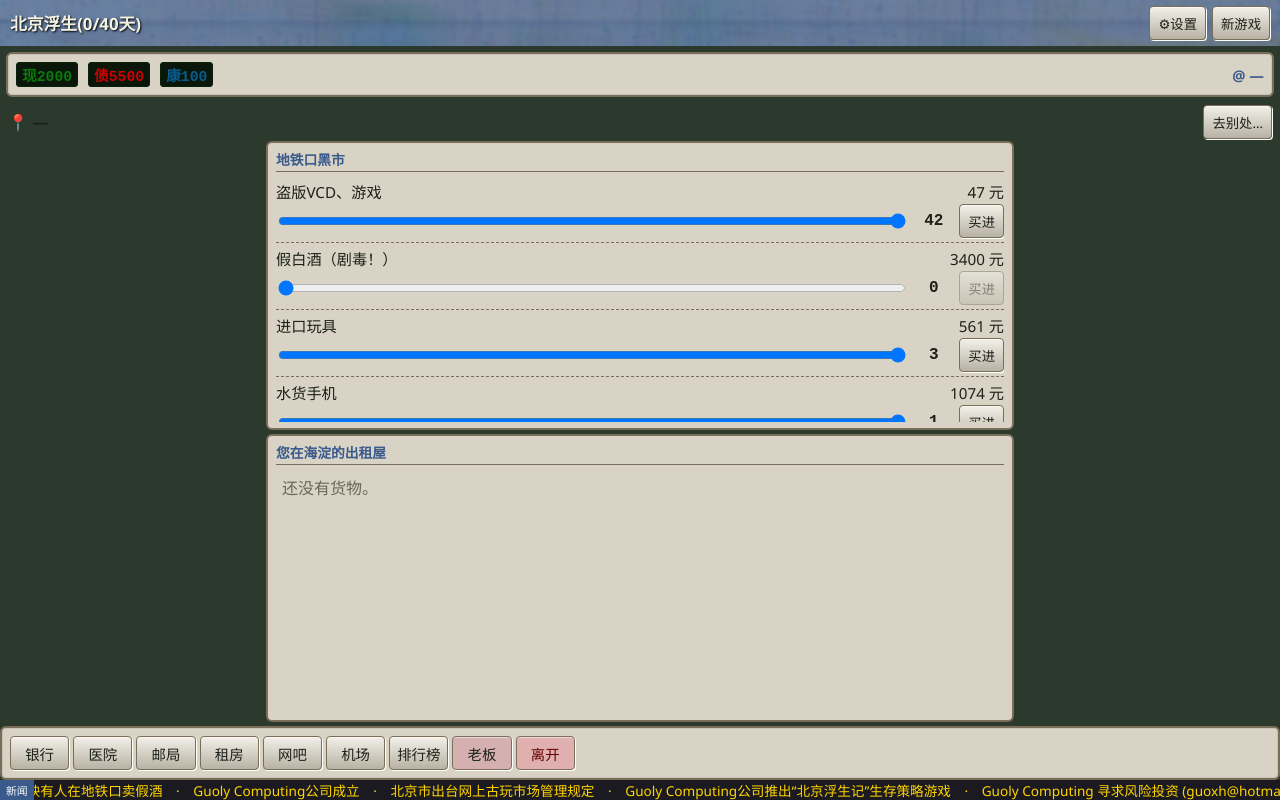
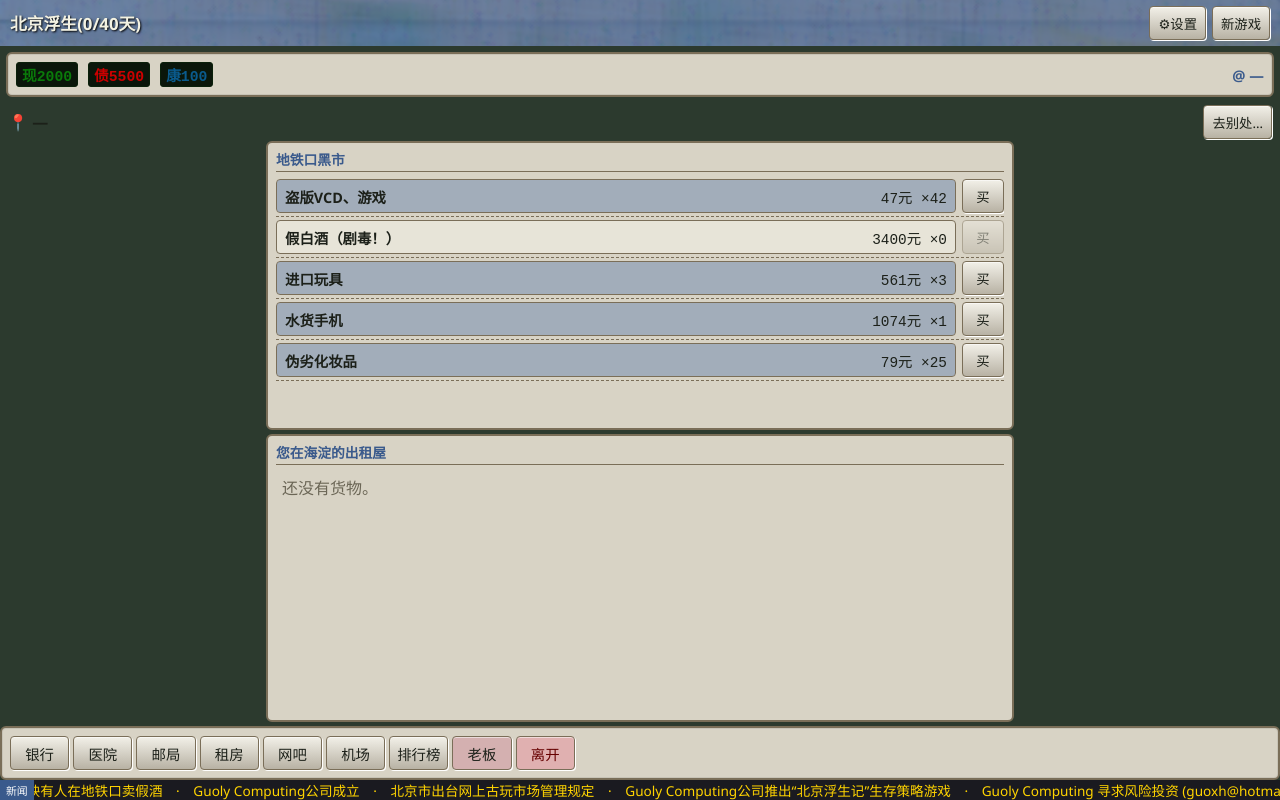
Before and after one commit to narcotics726/beijingfushengji-html, a Svelte app: page / in a window 1280 px wide. Built offline with nearby package versions, Linux system fonts and the light colour scheme.

Commit message:
fix(M2): 去掉独立滑条行——每行商品名做成「背景填充色可拖动进度条」(拖动/点按即改数量,一行极紧凑)，买/卖按钮并列

```diff
--- a/src/App.svelte
+++ b/src/App.svelte
@@ -56,6 +56,9 @@
 
   function qv(map: Record<number, number>, id: number) {
     return map[id] ?? 0
+  }
+  function pct(max: number, val: number) {
+    return max <= 0 ? 0 : Math.min(100, Math.max(0, Math.round((val / max) * 100)))
   }
   function goTo(id: number) {
     moveToLoc(id)
@@ -151,15 +154,12 @@
     <div class="list">
       {#each marketGoods as good (good.id)}
         <div class="row">
-          <div class="row-head">
-            <span class="name">{good.name}</span>
-            <span class="price">{g.prices[good.id]} 元</span>
+          <div class="fillbar">
+            <div class="fill" style="width:{pct(maxBuyQty(g, good.id), qv(buyQty, good.id))}%"></div>
+            <span class="label"><span class="nm">{good.name}</span><span class="inf">{g.prices[good.id]}元 ×{qv(buyQty, good.id)}</span></span>
+            <input class="range" type="range" min="0" max={maxBuyQty(g, good.id)} step="1" bind:value={buyQty[good.id]} />
           </div>
-          <div class="row-ctrl">
-            <input type="range" min="0" max={maxBuyQty(g, good.id)} bind:value={buyQty[good.id]} />
-            <b class="qty">{qv(buyQty, good.id)}</b>
-            <button disabled={maxBuyQty(g, good.id) <= 0} onclick={() => buyAction(good.id, qv(buyQty, good.id))}>买进</button>
-          </div>
+          <button class="act" disabled={maxBuyQty(g, good.id) <= 0} onclick={() => buyAction(good.id, qv(buyQty, good.id))}>买</button>
         </div>
       {:else}
         <div class="empty">今日黑市无货。</div>
@@ -172,15 +172,12 @@
     <div class="list">
       {#each houseGoods as good (good.id)}
         <div class="row">
-          <div class="row-head">
-            <span class="name">{good.name}</span>
-            <span class="price">进{g.holdCost[good.id]}元 ×{g.holdings[good.id]}</span>
+          <div class="fillbar">
+            <div class="fill" style="width:{pct(maxSellQty(g, good.id), qv(sellQty, good.id))}%"></div>
+            <span class="label"><span class="nm">{good.name}</span><span class="inf">进{g.holdCost[good.id]}元 ×{g.holdings[good.id]}</span></span>
+            <input class="range" type="range" min="0" max={maxSellQty(g, good.id)} step="1" bind:value={sellQty[good.id]} />
           </div>
-          <div class="row-ctrl">
-            <input type="range" min="0" max={maxSellQty(g, good.id)} bind:value={sellQty[good.id]} />
-            <b class="qty">{qv(sellQty, good.id)}</b>
-            <button disabled={maxSellQty(g, good.id) <= 0} onclick={() => sellAction(good.id, qv(sellQty, good.id))}>卖出</button>
-          </div>
+          <button class="act" disabled={maxSellQty(g, good.id) <= 0} onclick={() => sellAction(good.id, qv(sellQty, good.id))}>卖</button>
         </div>
       {:else}
         <div class="empty">还没有货物。</div>
@@ -348,11 +345,14 @@
   .pane { flex: 1; min-height: 0; display: flex; flex-direction: column; background: var(--fsj-panel); border: 2px solid var(--fsj-border); border-radius: 6px; padding: 6px 8px; }
   .pane h2 { margin: 0 0 4px; font-size: 0.86em; color: var(--fsj-accent); border-bottom: 1px solid var(--fsj-border); padding-bottom: 2px; }
   .list { flex: 1; overflow: auto; }
-  .row { border-bottom: 1px dashed var(--fsj-border); padding: 4px 0; }
-  .row-head { display: flex; justify-content: space-between; font-size: 0.95em; }
-  .row-ctrl { display: flex; align-items: center; gap: 8px; margin-top: 2px; }
-  .row-ctrl input[type="range"] { flex: 1; }
-  .qty { min-width: 2.2em; text-align: center; font-family: "Courier New", monospace; }
+  .row { display: flex; align-items: center; gap: 6px; border-bottom: 1px dashed var(--fsj-border); padding: 3px 0; }
+  .fillbar { position: relative; flex: 1; height: 34px; background: var(--fsj-panel2); border: 1px solid var(--fsj-border); border-radius: 4px; overflow: hidden; }
+  .fill { position: absolute; left: 0; top: 0; bottom: 0; background: var(--fsj-accent); opacity: 0.4; }
+  .label { position: absolute; inset: 0; display: flex; align-items: center; justify-content: space-between; padding: 0 8px; pointer-events: none; font-size: 0.9em; }
+  .label .nm { font-weight: 700; white-space: nowrap; overflow: hidden; text-overflow: ellipsis; max-width: 60%; }
+  .label .inf { font-family: "Courier New", monospace; }
+  .range { position: absolute; inset: 0; width: 100%; height: 100%; opacity: 0; cursor: pointer; }
+  .act { min-width: 42px; }
   .empty { color: var(--fsj-dim); padding: 6px; }
   .locrow { display: flex; align-items: center; justify-content: space-between; padding: 2px 8px; font-weight: 700; }
   .loc-now { font-weight: 700; }
```
